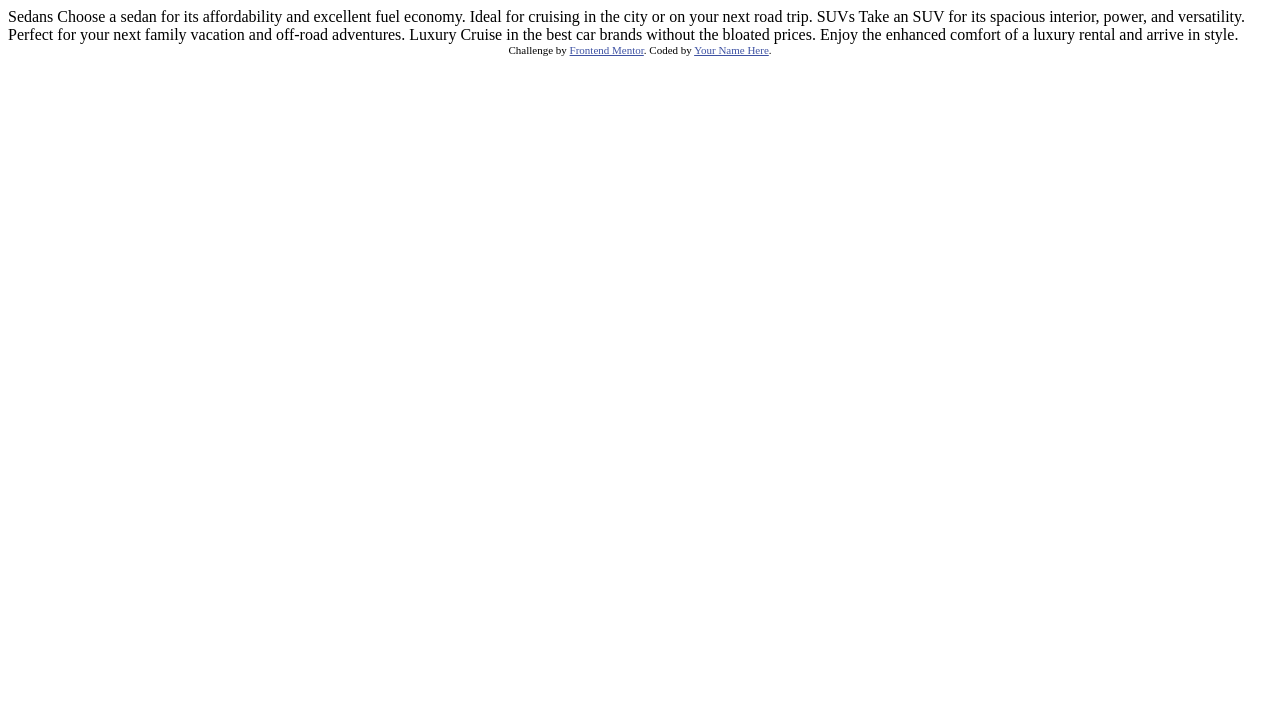
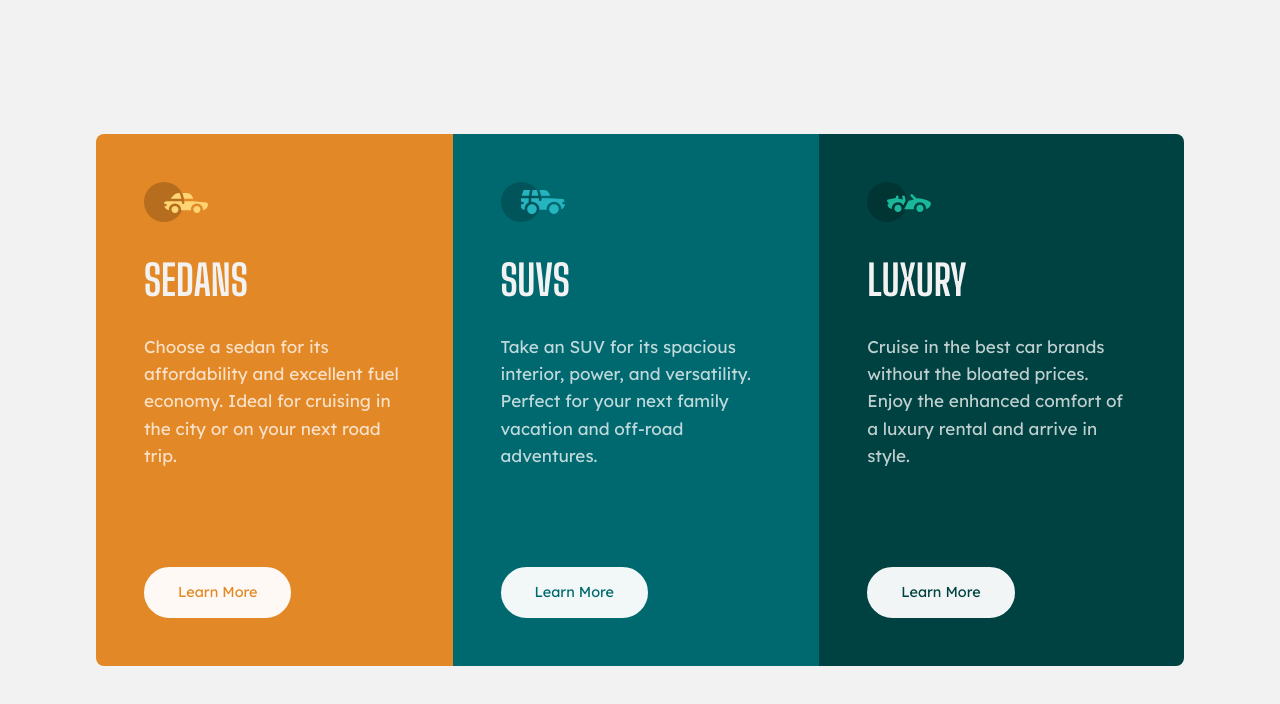
Before and after one commit to tassista/3-column-preview-card-component-main, a plain HTML site: page index.html in a window 1280 px wide. Drawn offline with Linux system fonts and the light colour scheme.

Commit message:
final v 1.0

```diff
--- a/index.html
+++ b/index.html
@@ -2,35 +2,44 @@
 <html lang="en">
 <head>
   <meta charset="UTF-8">
-  <meta name="viewport" content="width=device-width, initial-scale=1.0"> <!-- displays site properly based on user's device -->
-
+  <meta name="viewport" content="width=device-width, initial-scale=1.0">
   <link rel="icon" type="image/png" sizes="32x32" href="./images/favicon-32x32.png">
-
+  <link rel="preconnect" href="https://fonts.googleapis.com">
+  <link rel="preconnect" href="https://fonts.gstatic.com" crossorigin>
+  <link href="https://fonts.googleapis.com/css2?family=Big+Shoulders+Display:wght@100..900&family=Lexend+Deca:wght@100..900&display=swap" rel="stylesheet">
+  <link rel="stylesheet" href="style.css">
   <title>Frontend Mentor | 3-column preview card component</title>
-
-  <!-- Feel free to remove these styles or customise in your own stylesheet 👍 -->
-  <style>
-    .attribution { font-size: 11px; text-align: center; }
-    .attribution a { color: hsl(228, 45%, 44%); }
-  </style>
 </head>
 <body>
+  <div class="cards">
+    <div class="card orange">
+      <div class="card-icon">
+        <img src="/images/icon-sedans.svg" alt="card-icon" srcset="">
+      </div>
+      <h1 class="card-title">Sedans</h1>
+      <p class="card-text">Choose a sedan for its affordability and excellent fuel economy. Ideal for cruising in the city
+        or on your next road trip.</p>
+      <button class="btn">learn more</button>
+    </div>
+    <div class="card cyan">
+      <div class="card-icon">
+        <img src="/images/icon-suvs.svg" alt="card-icon" srcset="">
+      </div>
+      <h1 class="card-title">SUVs</h1>
+      <p class="card-text">Take an SUV for its spacious interior, power, and versatility. Perfect for your next family vacation
+        and off-road adventures.</p>
+      <button class="btn">learn more</button>
+    </div>
+    <div class="card dark-cyan">
+      <div class="card-icon">
+        <img src="/images/icon-luxury.svg" alt="card-icon" srcset="">
+      </div>
+      <h1 class="card-title">Luxury</h1>
+      <p class="card-text"> Cruise in the best car brands without the bloated prices. Enjoy the enhanced comfort of a luxury
+        rental and arrive in style.</p>
+      <button class="btn">learn more</button>
+      </div>
+  </div>
 
-  Sedans
-  Choose a sedan for its affordability and excellent fuel economy. Ideal for cruising in the city
-  or on your next road trip.
-
-  SUVs
-  Take an SUV for its spacious interior, power, and versatility. Perfect for your next family vacation
-  and off-road adventures.
-
-  Luxury
-  Cruise in the best car brands without the bloated prices. Enjoy the enhanced comfort of a luxury
-  rental and arrive in style.
-
-  <div class="attribution">
-    Challenge by <a href="https://www.frontendmentor.io?ref=challenge" target="_blank">Frontend Mentor</a>.
-    Coded by <a href="#">Your Name Here</a>.
-  </div>
 </body>
 </html>
--- /dev/null
+++ b/style.css
@@ -0,0 +1,103 @@
+ :root{
+
+    --bright-orange: hsl(31, 77%, 52%);
+    --dark-cyan: hsl(184, 100%, 22%);
+    --very-dark-cyan: hsl(179, 100%, 13%);
+
+    --transparent-white: hsla(0, 0%, 100%, 0.75); /*(paragraphs)*/
+    --very-light-gray: hsl(0, 0%, 95%); /*(background, headings, buttons)*/
+ }
+
+
+ *,*::before, *::after{
+    box-sizing: border-box;
+ }
+ body{
+    margin: 0;
+    padding: 0;
+    background: var(--very-light-gray);
+    font-family: "Lexend Deca", serif;
+    font-size: 15px;
+    color: var(--transparent-white);
+    height: 100vh;
+}
+.cards{
+    width: 85%;
+    max-width: 550px;
+    margin: 5rem auto;
+    display: flex;
+    flex-direction: column;
+ }
+ .orange{
+    background: var(--bright-orange);
+    border-top-left-radius: .5rem;
+    border-top-right-radius: .5rem;
+ }
+ .cyan{
+    background: var(--dark-cyan);
+ }
+ .dark-cyan{
+    background: var(--very-dark-cyan);
+    border-bottom-left-radius: .5rem;
+    border-bottom-right-radius: .5rem;
+ }
+ .card{
+    padding: 3rem;
+ }
+ .card-title{
+    font-family: "Big Shoulders Display", serif;
+    font-weight: 700;
+    text-transform: uppercase;
+    font-size: 2.625rem;
+    color: var(--very-light-gray);
+ }
+ .card-text{
+    line-height: 1.6;
+    font-size: .9rem;
+ }
+ .btn{
+    text-transform: capitalize;
+    font-family: "Lexend Deca", serif;
+    font-size: .9rem;
+    background: var(--very-light-gray);
+    color: black;
+    mix-blend-mode: screen;
+    padding: .9rem 2rem;
+    border: 2px solid var(--very-light-gray);
+    border-radius: 2rem;
+    margin-top: 1rem;
+    cursor: pointer;
+ }
+ .btn:hover,
+ .btn:active{
+    color: var(--very-light-gray);
+    background: transparent;
+ }
+ @media screen and (min-width:1140px) {
+    body{
+        display: grid;
+        place-items: center;
+    }
+    .cards{
+      max-width: 1200px;
+        flex-direction: row;
+    }
+    .orange{
+        background: var(--bright-orange);
+        border-top-left-radius: .5rem;
+        border-top-right-radius: 0;
+        border-bottom-left-radius: .5rem;
+     }
+     .dark-cyan{
+        background: var(--very-dark-cyan);
+        border-bottom-left-radius: 0;
+        border-bottom-right-radius: .5rem;
+        border-top-right-radius: .5rem;
+     }
+     .card-text{
+        font-size: 1.07rem;
+     }
+     .btn{
+        margin-top: 5rem;
+     }
+ }
```
